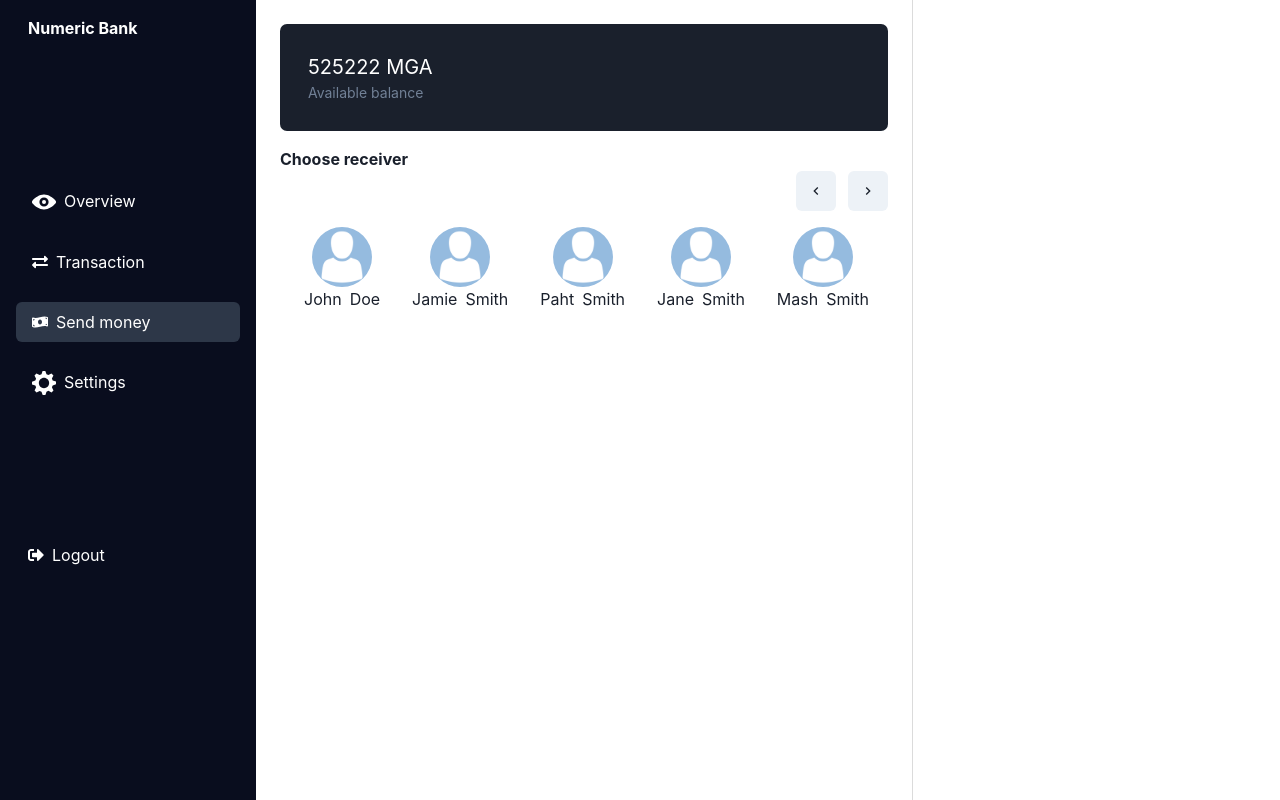
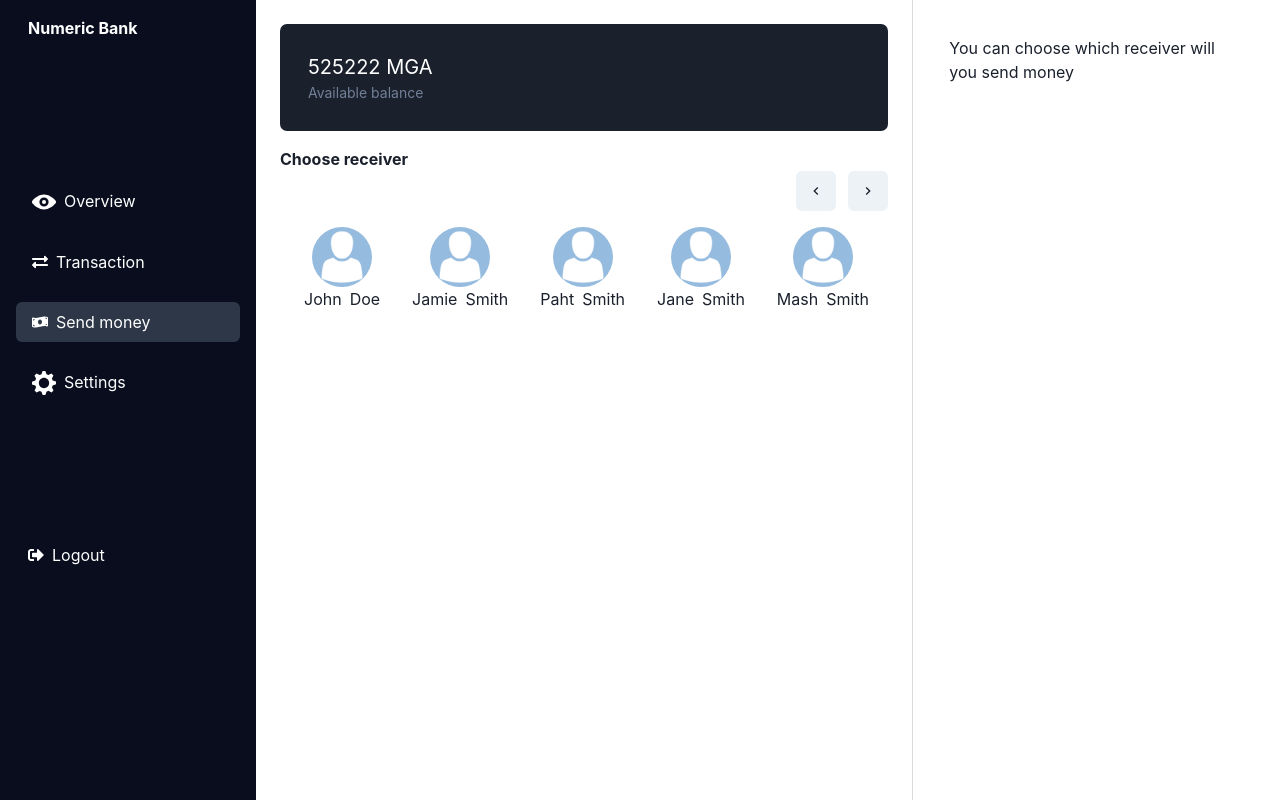
Before and after one commit to Tokiniainaa/Front-bank-app, a React (Create React App) app: page / in a window 1280 px wide. Both pictures are taken after a click on the item "Send money". Built offline with nearby package versions, Linux system fonts and the light colour scheme.

Commit message:
feat: add profil and profil default component

```diff
--- a/src/Components/SendMoney/ReceveirProfil/ReceveirProfil.jsx
+++ b/src/Components/SendMoney/ReceveirProfil/ReceveirProfil.jsx
@@ -1,9 +1,14 @@
 import { Box } from "@chakra-ui/react"
+import ProfilDefault from "./Profil/ProfilDefault"
+import Profil from "./Profil/Profil"
 
-const ReceveirProfil = () => {
+const ReceveirProfil = ({ receiver }) => {
+
     return(
         <Box w="35%" h="100%" p={4}>
-
+            {receiver ? (
+                <Profil receiver={receiver}/>
+            ) : <ProfilDefault />}
         </Box>
     )
 }
```
